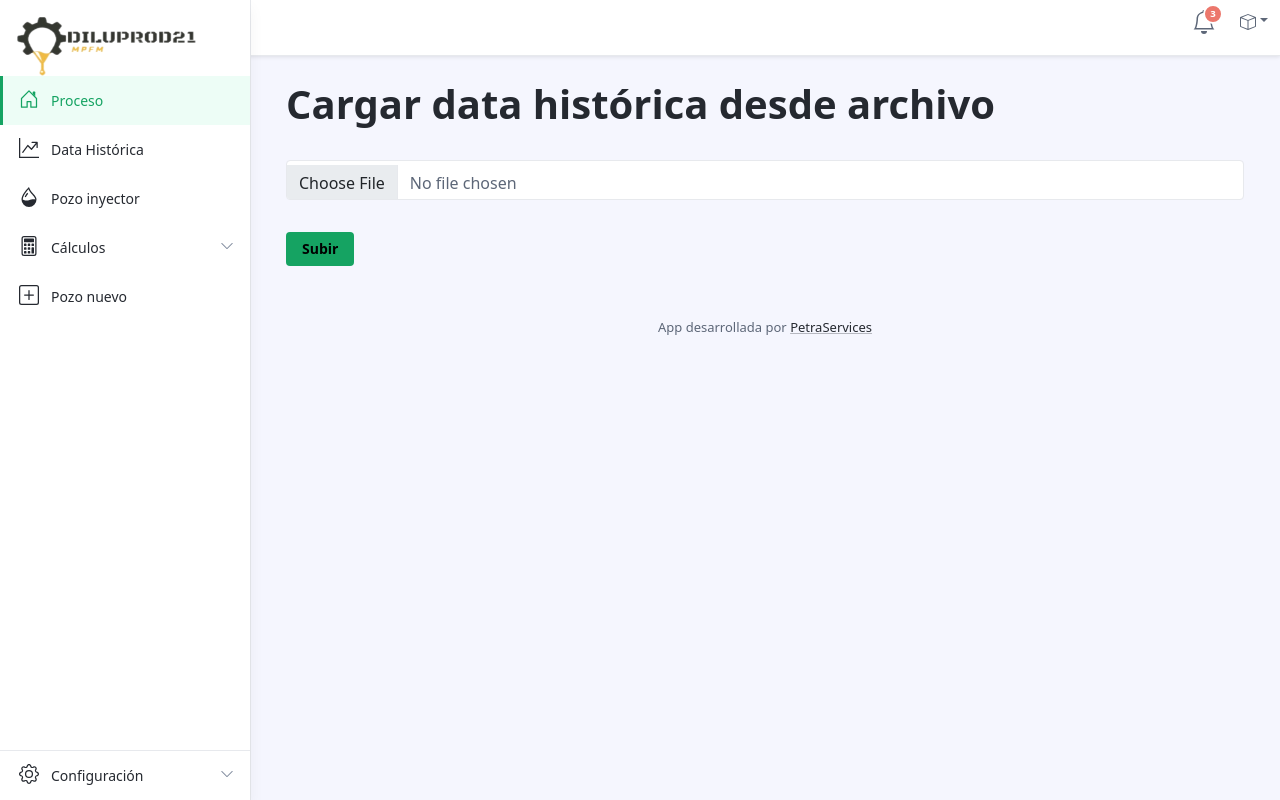
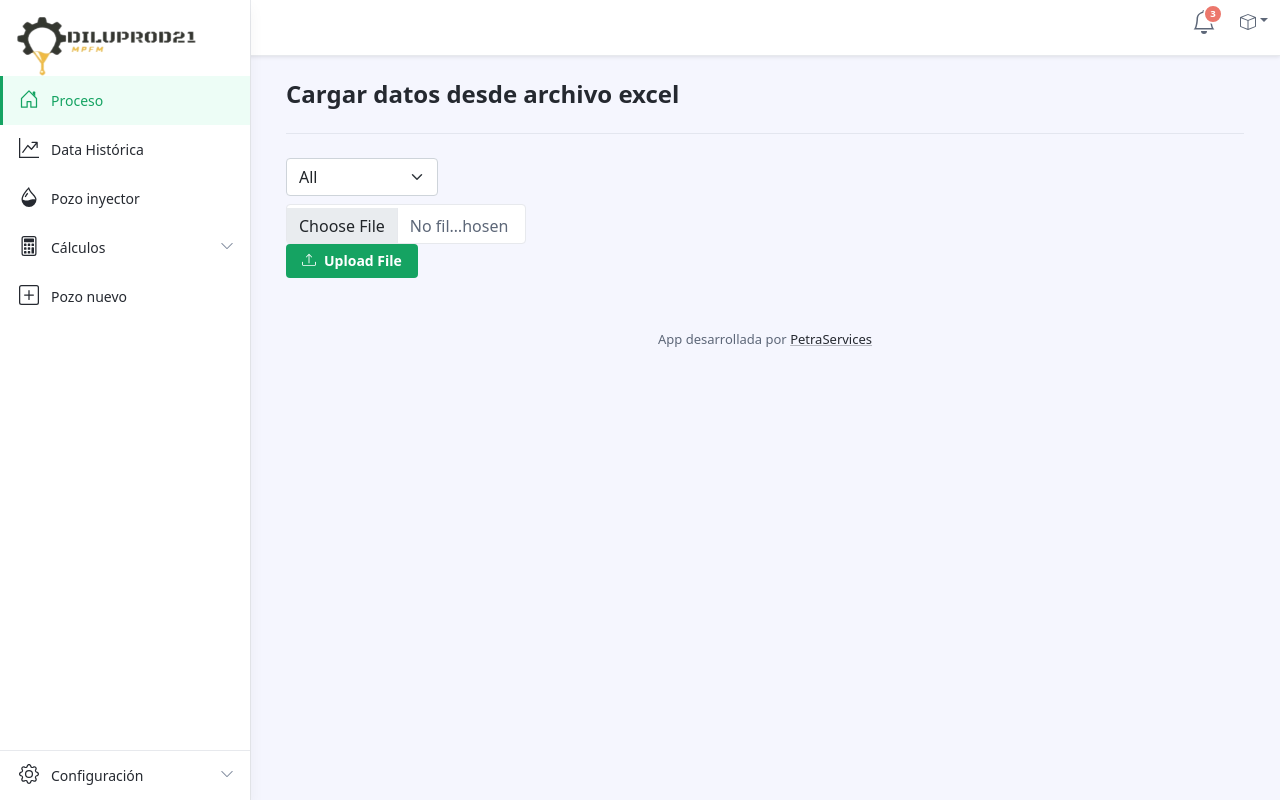
Before and after one commit to angellomorales/diluprod21web, a Django app: page /cargarDatos in a window 1280 px wide. Run offline with Django 3.2, Linux system fonts and the light colour scheme; the visitor is signed in with stand-in values (Sample User, id 1); data that the repository does not hold is empty; parts of the project's set-up code (start-up, migrations or seed data) failed here and were passed over; some libraries are stand-ins or nearby versions.

Commit message:
adicion de imagen cargando y tipos de archivos

```diff
--- a/Basic/templates/Basic/cargarDatos.html
+++ b/Basic/templates/Basic/cargarDatos.html
@@ -3,26 +3,61 @@
 
 
 {% block body %}
-<h1>Cargar data histórica desde archivo</h1>
-<br>
+<h1 class="app-page-title mb-0">Cargar datos desde archivo excel</h1>
+<hr class="my-4">
+
 
 {% if message == 'WORKING' %}
-<h3>CARGANDO...</h3>
+
+<div class="col-12">
+    <div class="row g-4 settings-section mb-4">
+        <h3 class="section-title">Espere mientras se carga la información..... </h3>
+    </div>
+
+    <div class="container">
+        <img class="mx-auto d-block" src="{% static 'Basic/img/cargando.gif' %}" alt="">
+    </div>
+</div>
 {% else %}
 
-<form method="post" enctype="multipart/form-data">
-    {% csrf_token %}
-    <div class="mb-3">
-        <input class="form-control" id="formFile" type="file" name="xlsfile">
-    </div>
-    <button type="submit" class="btn btn-primary mt-3 mb-2">Subir</button>
-</form>
+<div class="col-4 col-sm-3 mb-2">
+
+    <select class="form-select w-auto">
+        <option selected="" value="option-1">All</option>
+        <option value="option-2">Data AVM</option>
+        <option value="option-3">Data Stork</option>
+        <option value="option-4">Pozo inyector</option>
+    </select>
+</div>
+
+<div class="col-8 col-sm-3 mb-2">
+    <form method="post" enctype="multipart/form-data">
+        {% csrf_token %}
+        <input class="form-control" type="file" name="xlsfile">
+        <button type="submit" class="btn app-btn-primary"><svg width="1em" height="1em" viewBox="0 0 16 16"
+                class="bi bi-upload me-2" fill="currentColor" xmlns="http://www.w3.org/2000/svg">
+                <path fill-rule="evenodd"
+                    d="M.5 9.9a.5.5 0 0 1 .5.5v2.5a1 1 0 0 0 1 1h12a1 1 0 0 0 1-1v-2.5a.5.5 0 0 1 1 0v2.5a2 2 0 0 1-2 2H2a2 2 0 0 1-2-2v-2.5a.5.5 0 0 1 .5-.5z">
+                </path>
+                <path fill-rule="evenodd"
+                    d="M7.646 1.146a.5.5 0 0 1 .708 0l3 3a.5.5 0 0 1-.708.708L8.5 2.707V11.5a.5.5 0 0 1-1 0V2.707L5.354 4.854a.5.5 0 1 1-.708-.708l3-3z">
+                </path>
+            </svg>Upload File</button>
+    </form>
+</div>
 
 {% if message == 'FAILED' %}
 <h3>ERROR AL CARGAR EL ARCHIVO</h3>
 {% endif %}
 
 {% endif %}
+
+
+
+<div class="col-auto">
+
+</div>
+
 {% endblock %}
 
 {% block script %}
```
Also changed, not shown: Basic/static/Basic/img/cargando.gif (added).
